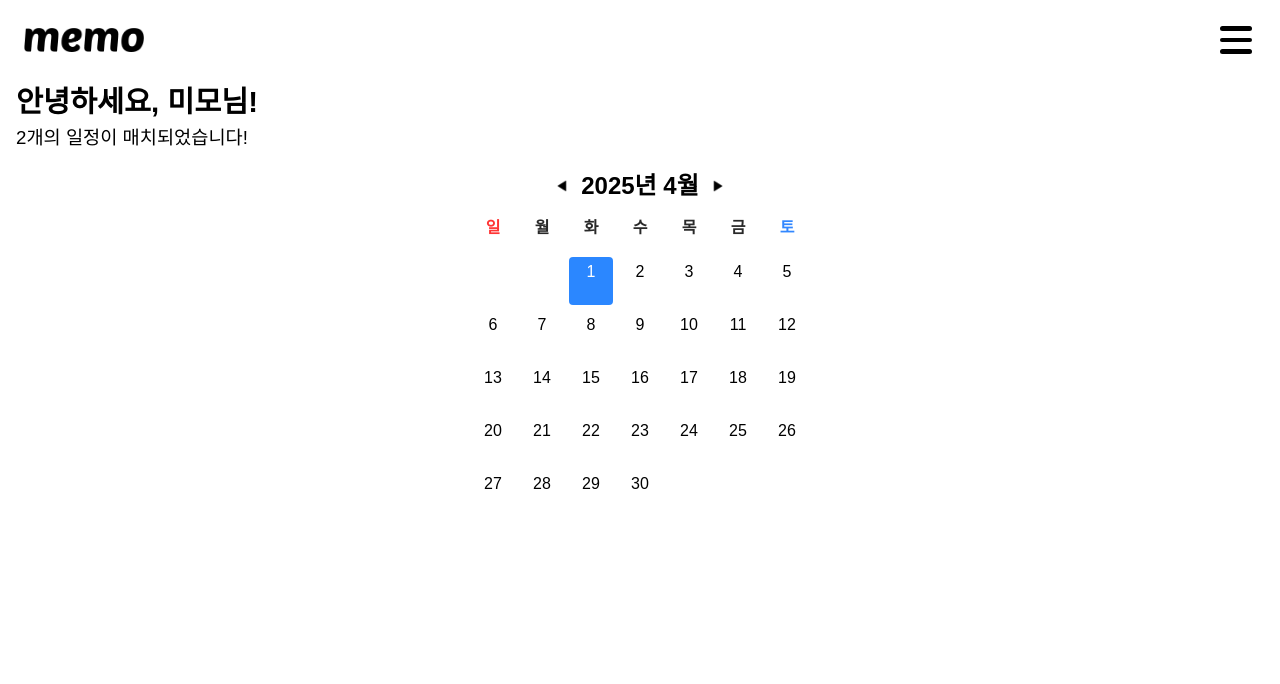
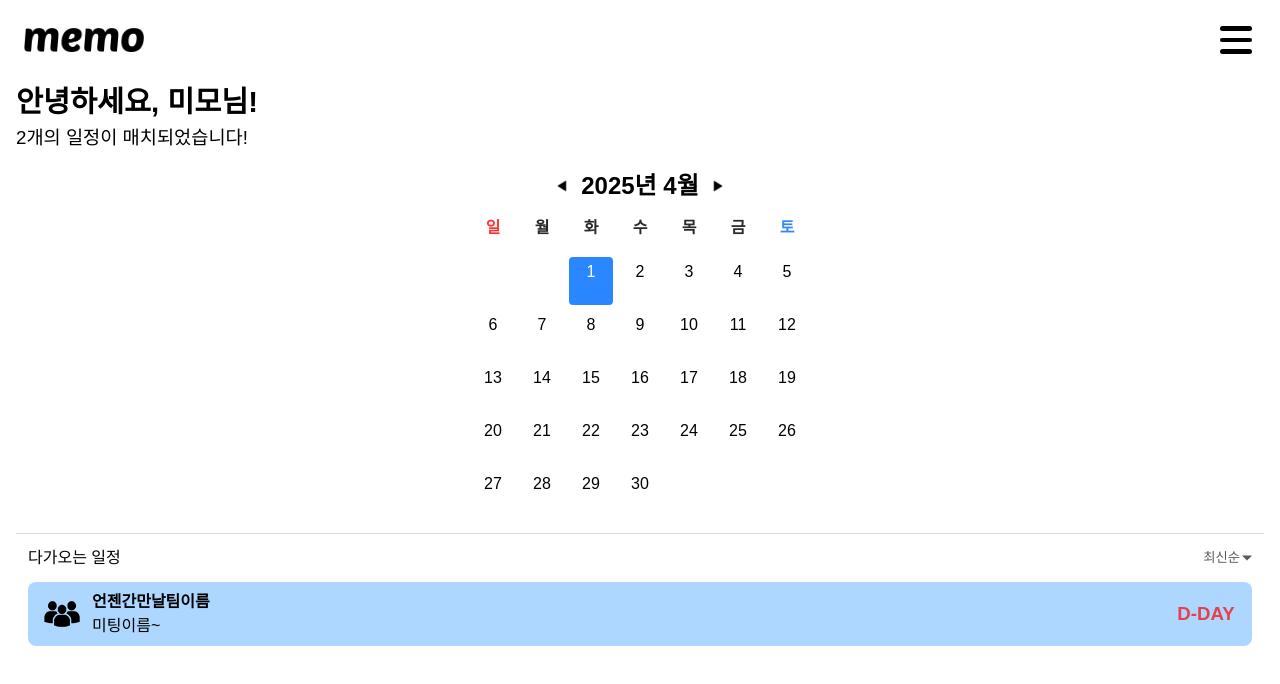
Before and after one commit to Spooder02/memo, a React (Vite) app in the folder frontend/: page / in a window 1280 px wide. Shown: the top 684 px of the page. Built offline with nearby package versions, Linux system fonts and the light colour scheme.

Commit message:
feat: 다가오는 일정 탭 컴포넌트 생성

```diff
--- a/frontend/src/components/Calendar.tsx
+++ b/frontend/src/components/Calendar.tsx
@@ -12,7 +12,7 @@ const Calendar:React.FC<CalendarProps> = ({ currentDate, setCurrentDate }) => {
     // 캘린더 출력을 위한 변수
     const firstDay = getFirstDayOfMonth(currentDate.month, currentDate.year);
     const totalDays = daysInMonth(currentDate.month, currentDate.year);
-    const currentDay = new Date().getDay();
+    const currentDay = new Date().getDate();
 
     const changeMonth = (add: boolean) => {
         setCurrentDate(prev => {
@@ -63,7 +63,7 @@ const Calendar:React.FC<CalendarProps> = ({ currentDate, setCurrentDate }) => {
                             date={date}
                             today={(
                                 todayYear == currentDate.year &&
-                                todayMonth == currentDate.month && currentDay-1 == date)}
+                                todayMonth == currentDate.month && currentDay == date)}
                         />
                     ))
                 }
--- /dev/null
+++ b/frontend/src/components/UpcomingPlanCard.tsx
@@ -0,0 +1,65 @@
+import styled from "styled-components"
+import groupedimage from "../assets/user_icon_007.png";
+
+const UpcomingPlanCard = () => {
+
+    return (
+        <CardContainer>
+            <SpaceAroundContainer>
+                <div style={{"display": "flex"}}>
+                <GroupImage src={groupedimage}/>
+                <TextContainer>
+                    <TeamName>언젠간만날팀이름</TeamName>
+                    <MeetingName>미팅이름~</MeetingName>
+                </TextContainer>
+                </div>
+                <TextContainer>
+                    <DayCount>D-DAY</DayCount>
+                </TextContainer>
+            </SpaceAroundContainer>
+        </CardContainer>
+    )
+}
+
+const CardContainer = styled.div`
+    display: flex;
+    align-items: center;
+    width: 100%;
+    height: 4em;
+    background-color:rgba(50, 156, 255, 0.4);
+    border-radius: 0.5em;
+`;
+
+const SpaceAroundContainer = styled.div`
+    width: 100%;
+    display: flex;
+    justify-content: space-between;
+    align-items: center;
+`;
+
+const GroupImage = styled.img`
+    width: 2.75em;
+    margin: 0 0.5em 0 0.75em;
+`;
+
+const TextContainer = styled.div`
+    display: block;
+    margin: 0 0.5em 0 0;
+`;
+
+const TeamName = styled.p`
+    font-weight: 600;
+`;
+
+const MeetingName = styled.p`
+    font-size: 12pt;
+`;
+
+const DayCount = styled.p`
+    color: rgba(255, 0, 0, 0.7);
+    font-size: 14pt;
+    font-weight: 600;
+    margin: 0 0.5em 0 0;
+`;
+
+export default UpcomingPlanCard;
--- a/frontend/src/pages/Mainpage.tsx
+++ b/frontend/src/pages/Mainpage.tsx
@@ -2,6 +2,8 @@ import styled from "styled-components";
 import Calendar from "../components/Calendar";
 import { useState } from "react";
 import { CurrentDate } from "../types/DateFormat";
+import UpcomingPlanCard from "../components/UpcomingPlanCard";
+import DropdownButton from "../assets/drop-down-arrow (1).png";
 
 const Mainpage = () => {
     // 오늘의 년, 월
@@ -26,6 +28,19 @@ const Mainpage = () => {
                 currentDate={currentDate}
                 setCurrentDate={setCurrentDate}
             />
+            <GrayLineDiv/>
+            <PlanContainer>
+                <PlanTitleContainer>
+                    <PlanText>다가오는 일정</PlanText>
+                    <DropdownText>
+                        최신순
+                        <DropdownButtonImage src={DropdownButton}/>
+                    </DropdownText>
+                </PlanTitleContainer>
+                <UpcomingPlanContainer>
+                    <UpcomingPlanCard/>
+                </UpcomingPlanContainer>
+            </PlanContainer>
         </PageFrame>
     )
 }
@@ -40,8 +55,51 @@ const Description = styled.p`
     font-weight: 400;
 `;
 
+const DropdownText = styled.p`
+    display: flex;
+    align-items: center;
+    font-size: 10pt;
+    font-weight: 400;
+    color: #595959;
+
+`;
+
+const PlanText = styled.p`
+    font-size: 12pt;
+    font-weight: 500;
+`;
+
 const PageFrame = styled.div`
     padding: 0.5em 1em 0.5em 1em;
 `;
 
+const GrayLineDiv = styled.div`
+    width: 100%;
+    height: 1px;
+    background-color: #DCDCDC;
+    border-radius: 1px;
+`;
+
+const PlanContainer = styled.div`
+
+`;
+
+const PlanTitleContainer = styled.div`
+    display: flex;
+    justify-content: space-between;
+    align-items: center;
+    padding: 0.75em;
+`;
+
+const UpcomingPlanContainer = styled.div`
+    width: 100%;
+    padding: 0 0.75em 0 0.75em;
+    overflow: scroll-y;
+`;
+
+const DropdownButtonImage = styled.img`
+    height: 0.75em;
+    margin: 0 0 0 0.15em;
+`;
+
 export default Mainpage;
```
Also changed, not shown: frontend/src/assets/drop-down-arrow (1).png (added), frontend/src/assets/user_icon_007.png (added).
